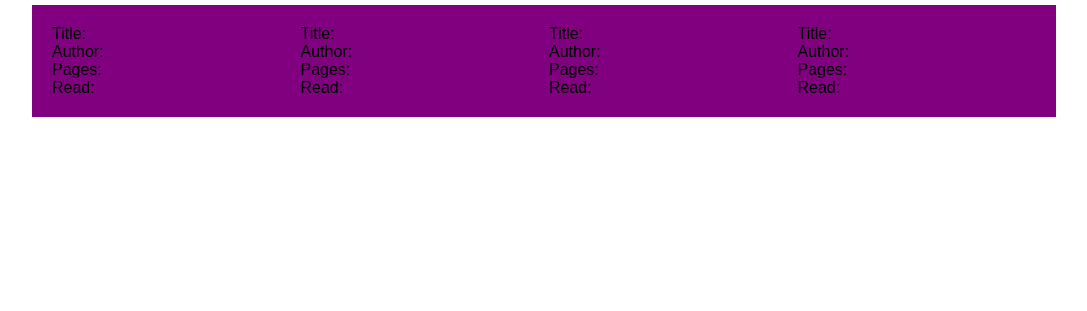
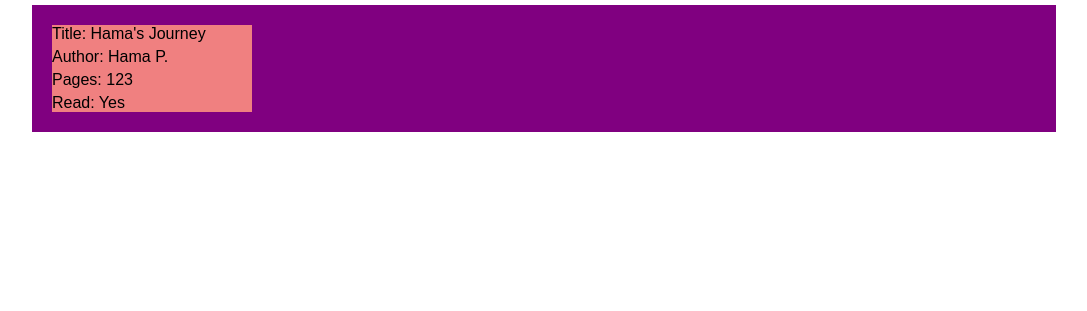
Before and after one commit to hamacodes/library, a plain HTML site: page index.html in a window 1280 px wide. Shown: the part 489-800 px from the top of the page, without its empty margins (96-1183 px from the left). Drawn offline with Linux system fonts and the light colour scheme.

Commit message:
Refactor book card layout and appearance

```diff
--- a/index.html
+++ b/index.html
@@ -26,28 +26,10 @@
         <h1>Your Collection</h1>
         <div id="library">
             <div id="1" class="book-card">
-                <p class="title">Title:</p>
-                <p class="author">Author:</p>
-                <p class="pages">Pages:</p>
-                <p class="read">Read:</p>
-            </div>
-            <div id="2" class="book-card">
-                <p class="title">Title:</p>
-                <p class="author">Author:</p>
-                <p class="pages">Pages:</p>
-                <p class="read">Read:</p>
-            </div>
-            <div class="book-card">
-                <p class="title">Title:</p>
-                <p class="author">Author:</p>
-                <p class="pages">Pages:</p>
-                <p class="read">Read:</p>
-            </div>
-            <div class="book-card">
-                <p class="title">Title:</p>
-                <p class="author">Author:</p>
-                <p class="pages">Pages:</p>
-                <p class="read">Read:</p>
+                <p class="title">Title: Hama's Journey</p>
+                <p class="author">Author: Hama P.</p>
+                <p class="pages">Pages: 123</p>
+                <p class="read">Read: Yes</p>
             </div>
         </div>
     </div>
--- a/script.js
+++ b/script.js
@@ -11,8 +11,29 @@ class Book {
   }
 }
 
+const theHobbit = new Book("The Hobbit", "J.R.R. Tolkien", 295, "no");
+const savageSon = new Book("Savage Son", "Jack Carr", 400, "yes");
+const onlyTheDead = new Book("Only The Dead", "Jack Carr", 350, "yes");
+const redSkyMourning = new Book("Red Sky Mourning", "Jack Carr", 450, "yes");
+
+const myLibrary = [theHobbit,savageSon,onlyTheDead,redSkyMourning];
+
 function createBookCard(book) {
-
+  const bookCard = document.createElement("div");
+  bookCard.classList.add("book-card");
+  bookCard.id = myLibrary.indexOf(book);
+  bookCard.innerHTML =
+  `
+    <h2>${book.title}</h2>
+    <p>By: ${book.author}</p>
+    <p>Pages: ${book.pages}</p>
+    <p>Read: ${book.read}</p>
+  `;
+  return bookCard;
+}
+myLibrary.forEach(book => {
+  console.log(book.info());
+});
 
 function addBookToLibrary(title, author, pages, read) {
   const newBook = new Book(title, author, pages, read);
@@ -29,15 +50,3 @@ addBookButton.addEventListener("click", () => {
   addBookToLibrary(title, author, pages, read);
   alert(myLibrary);
 });
-
-
-const theHobbit = new Book("The Hobbit", "J.R.R. Tolkien", 295, "no");
-const savageSon = new Book("Savage Son", "Jack Carr", 400, "yes");
-const onlyTheDead = new Book("Only The Dead", "Jack Carr", 350, "yes");
-const redSkyMourning = new Book("Red Sky Mourning", "Jack Carr", 450, "yes");
-
-const myLibrary = [theHobbit,savageSon,onlyTheDead,redSkyMourning];
-
-myLibrary.forEach(book => {
-  console.log(book.info());
-});
--- a/styles.css
+++ b/styles.css
@@ -52,13 +52,13 @@ form button:hover {
   background-color: purple;
   width: 80%;
   display: grid;
-  grid-template-columns: repeat(auto-fit, minmax(200px, 1fr));
+  grid-template-columns: repeat(auto-fit, 200px);
   grid-auto-rows: 1fr;
   gap: 10px;
   padding: 20px;
 }
 
-.book {
+.book-card {
   display: flex;
   flex-direction: column;
   align-items: left;
```
